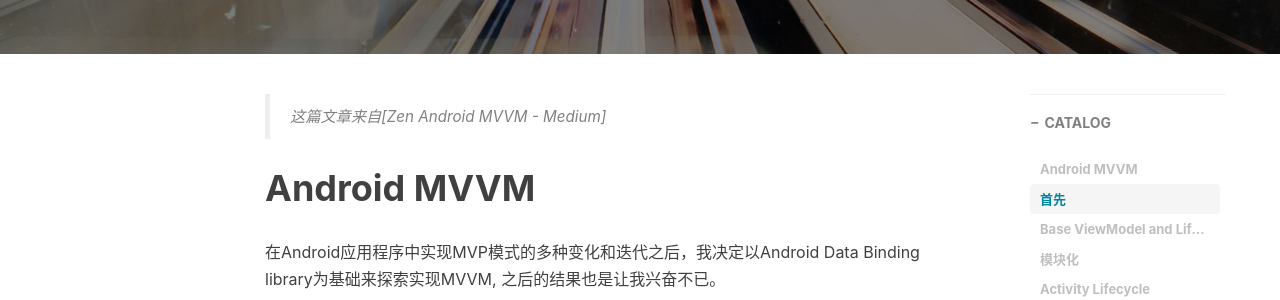
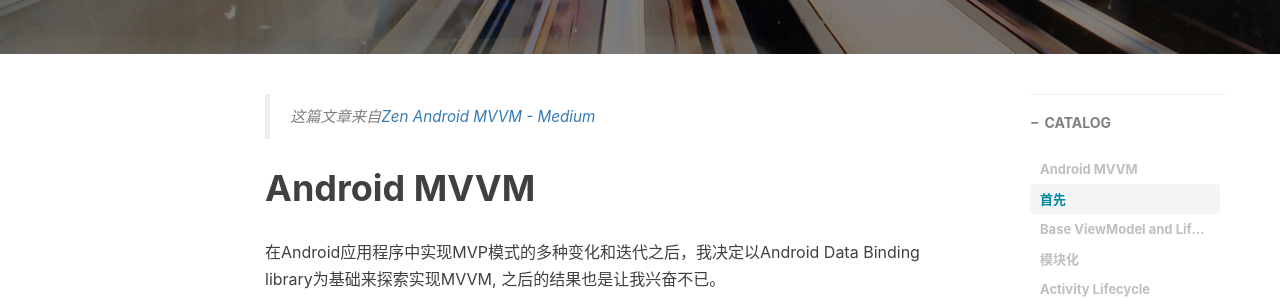
Before and after one commit to doghex/donniesky.github.io, a Jekyll site: the page built from _posts/2017-07-17-Android-MVVM.markdown, in a window 1280 px wide and 900 px high, scrolled down 358 px. Shown: the part 153-453 px from the top of the window. Built offline with Jekyll 4.4.1, drawn with Linux system fonts in a browser that asks for light colours; nearby versions of some CDN libraries; comment, search, counter and statistics services are not loaded; part of the change alters nothing that is shown.

```diff
--- a/_posts/2017-07-17-Android-MVVM.markdown
+++ b/_posts/2017-07-17-Android-MVVM.markdown
@@ -12,7 +12,7 @@ tags:
     - 译文
 ---
 
-> 这篇文章来自[Zen Android MVVM - Medium]
+> 这篇文章来自[Zen Android MVVM - Medium](https://proandroiddev.com/zen-android-mvvm-160c26f3203c)
 
 # Android MVVM
 在Android应用程序中实现MVP模式的多种变化和迭代之后，我决定以Android Data Binding library为基础来探索实现MVVM, 之后的结果也是让我兴奋不已。
```
